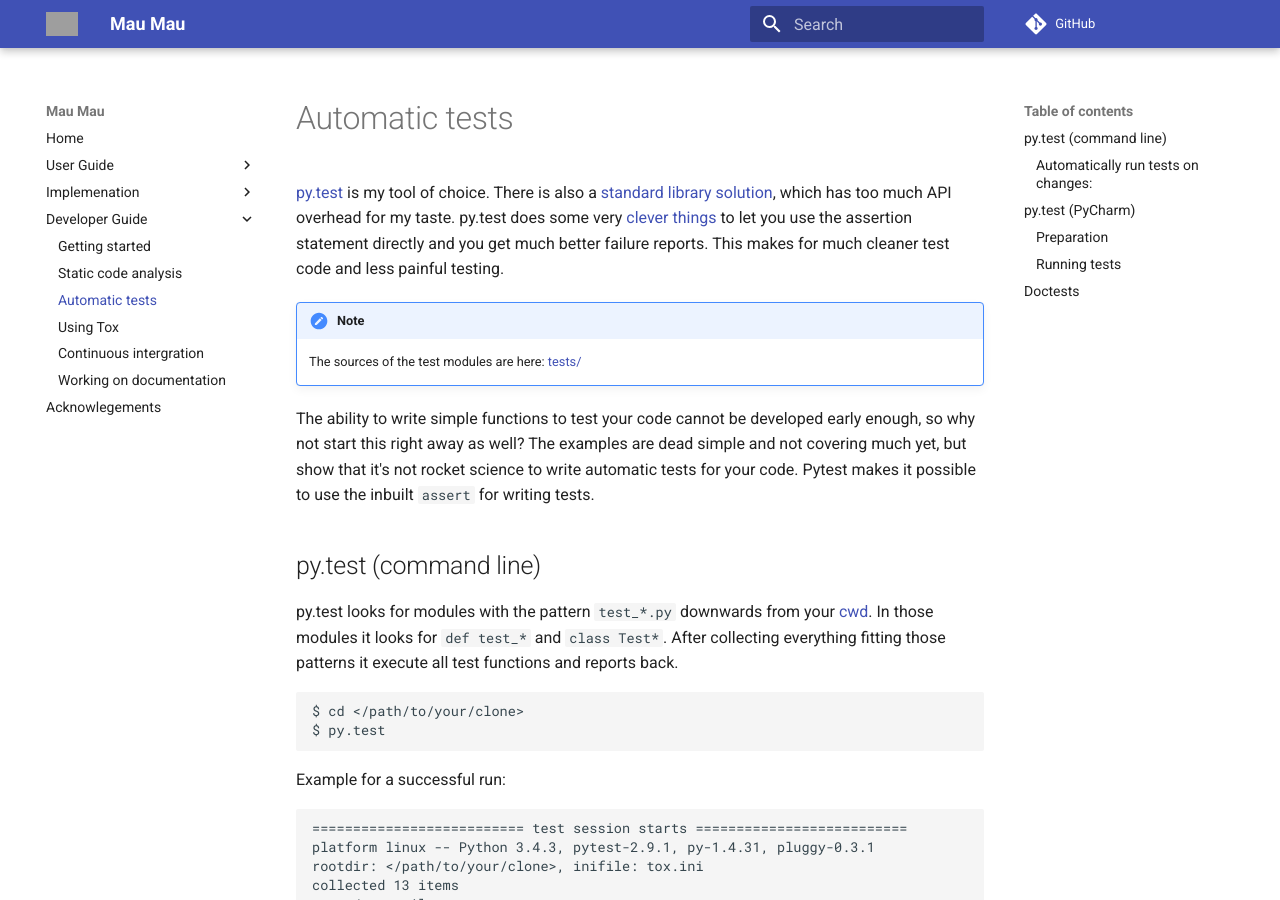
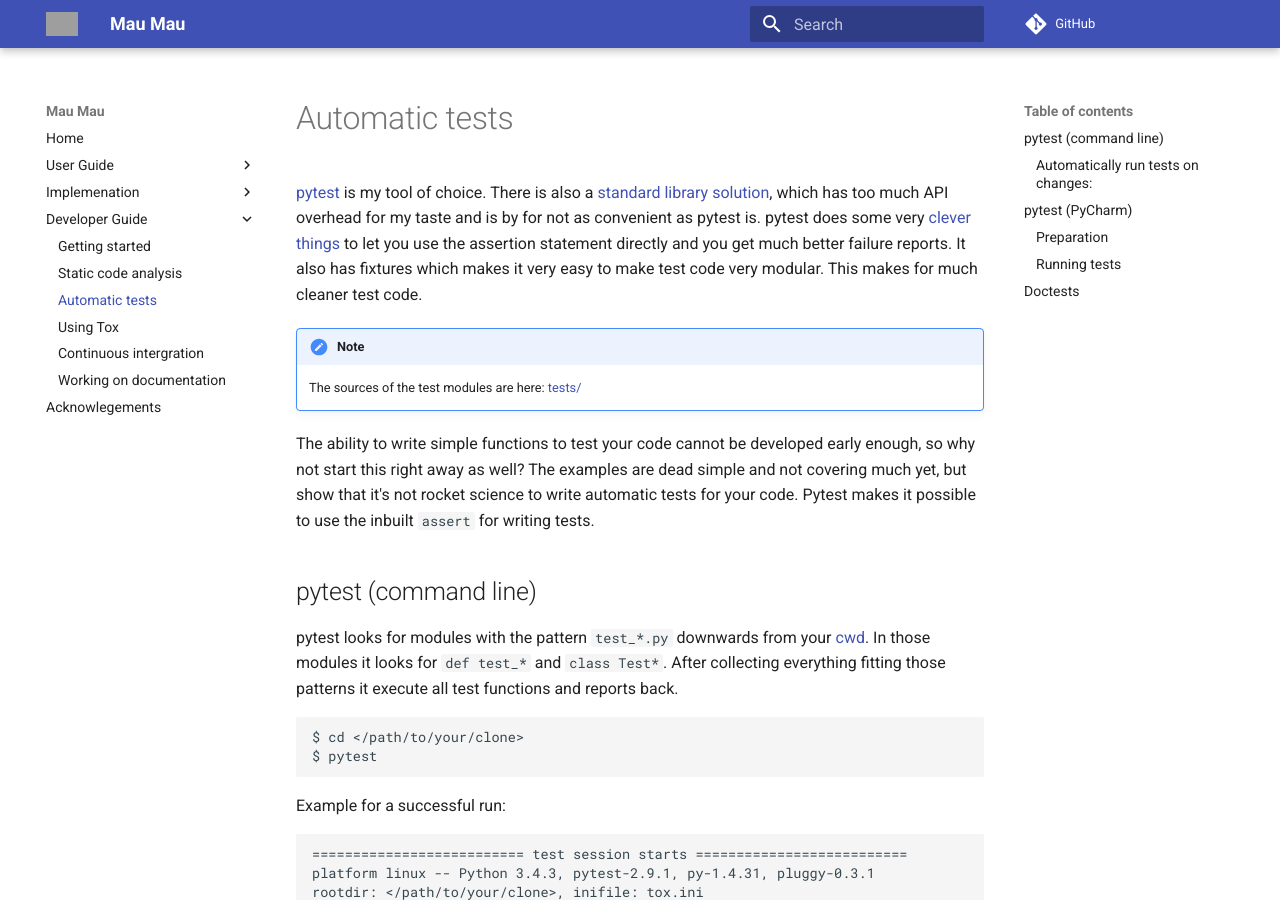
Before and after one commit to obestwalter/mau-mau, an MkDocs documentation site: the page built from docs/dev/tests.md, in a window 1280 px wide and 900 px high. Built offline with MkDocs 1.6.1 and Material for MkDocs 9.7.7, drawn with Linux system fonts in a browser that asks for light colours; comment, search, counter and statistics services are not loaded; old or Windows-style settings are respelled for this version of MkDocs; some of the changed text lies outside the part shown; grey boxes are pictures that could not be loaded.

Commit message:
fix pytest writing

```diff
--- a/docs/dev/tests.md
+++ b/docs/dev/tests.md
@@ -1,18 +1,18 @@
 # Automatic tests
 
-[py.test](http://pytest.org) is my tool of choice. There is also a [standard library solution](https://docs.python.org/3/library/unittest.html), which has too much API overhead for my taste. py.test does some very [clever things](https://pytest.org/latest/assert.html) to let you use the assertion statement directly and you get much better failure reports. This makes for much cleaner test code and less painful testing.
+[pytest](http://pytest.org) is my tool of choice. There is also a [standard library solution](https://docs.python.org/3/library/unittest.html), which has too much API overhead for my taste and is by for not as convenient as pytest is. pytest does some very [clever things](https://pytest.org/latest/assert.html) to let you use the assertion statement directly and you get much better failure reports. It also has fixtures which makes it very easy to make test code very modular. This makes for much cleaner test code.
 
 !!! note
     The sources of the test modules are here: [tests/](https://github.com/obestwalter/mau-mau/tree/master/tests)
 
 The ability to write simple functions to test your code cannot be developed early enough, so why not start this right away as well? The examples are dead simple and not covering much yet, but show that it's not rocket science to write automatic tests for your code. Pytest makes it possible to use the inbuilt `assert` for writing tests.
 
-## py.test (command line)
+## pytest (command line)
 
-py.test looks for modules with the pattern `test_*.py` downwards from your [cwd](https://en.wikipedia.org/wiki/Working_directory). In those modules it looks for `def test_*` and `class Test*`. After collecting everything fitting those patterns it execute all test functions and reports back.
+pytest looks for modules with the pattern `test_*.py` downwards from your [cwd](https://en.wikipedia.org/wiki/Working_directory). In those modules it looks for `def test_*` and `class Test*`. After collecting everything fitting those patterns it execute all test functions and reports back.
 
     $ cd </path/to/your/clone>
-    $ py.test
+    $ pytest
 
 Example for a successful run:
 
@@ -63,12 +63,12 @@ If you want to take this one step further and have the tests being run automatic
 
 `notify-send` is how I can send desktop notifications from the commandline in my os ([Linux](https://wiki.archlinux.org/index.php/Desktop_notifications)). There are lots of ways to do this on every os - even [Windows](https://github.com/nels-o/toaster) and [Mac](https://github.com/julienXX/terminal-notifier).
 
-## py.test (PyCharm)
+## pytest (PyCharm)
 
 ### Preparation
 
-The default testrunner in PyCharm is Unittest. You have to switch to py.test like so:
-* **Find Action: [default testrunner](https://www.jetbrains.com/help/pycharm/2016.1/testing-frameworks.html)**: set to py.test
+The default testrunner in PyCharm is Unittest. You have to switch to pytest like so:
+* **Find Action: [default testrunner](https://www.jetbrains.com/help/pycharm/2016.1/testing-frameworks.html)**: set to pytest
 * accept offer to install it in your project virtualenv or do it yourself with `pip install pytest`
 
 ### Running tests
```
Also changed, not shown: docs/dev/static-analysis.md (+2 -0 lines), docs/index.md (+1 -1 lines), 1 other file.
